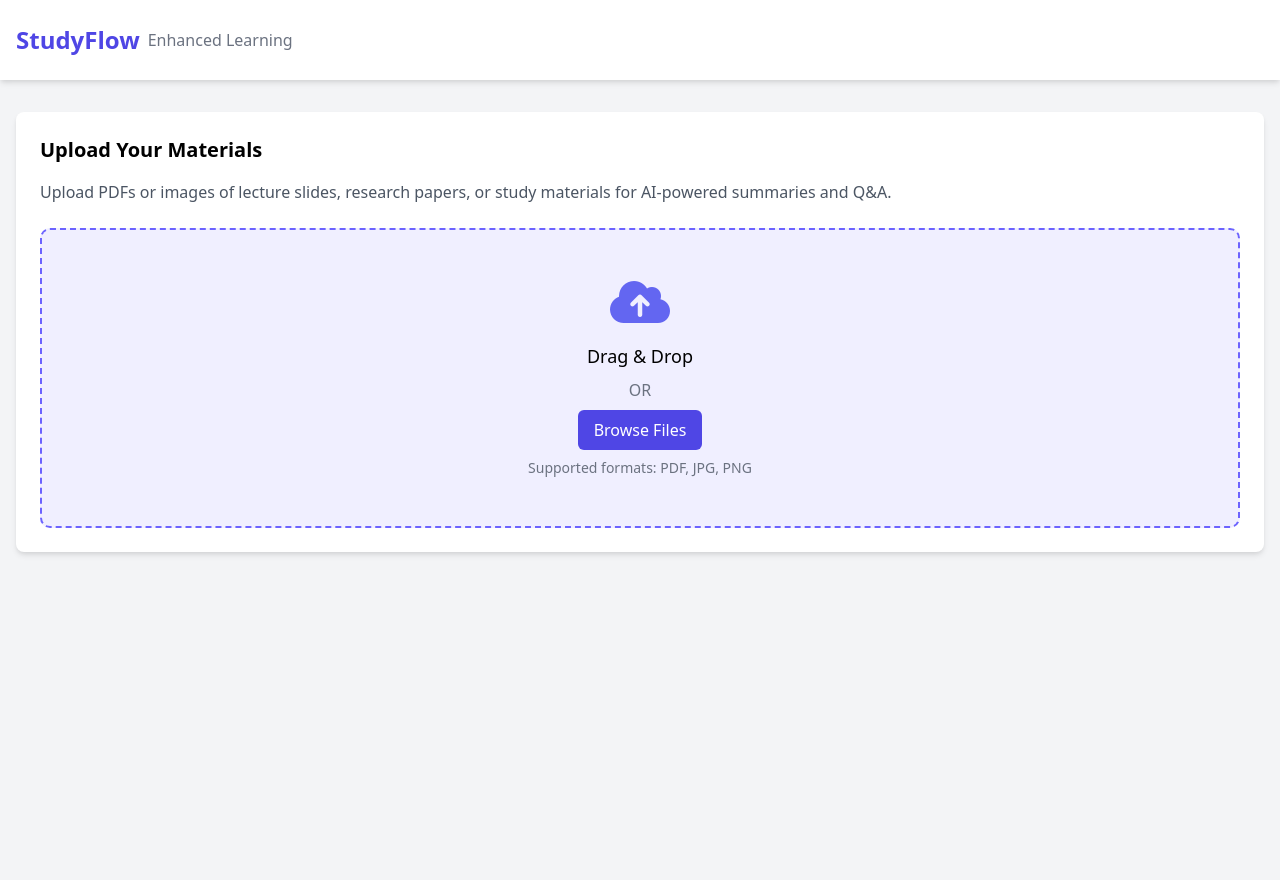
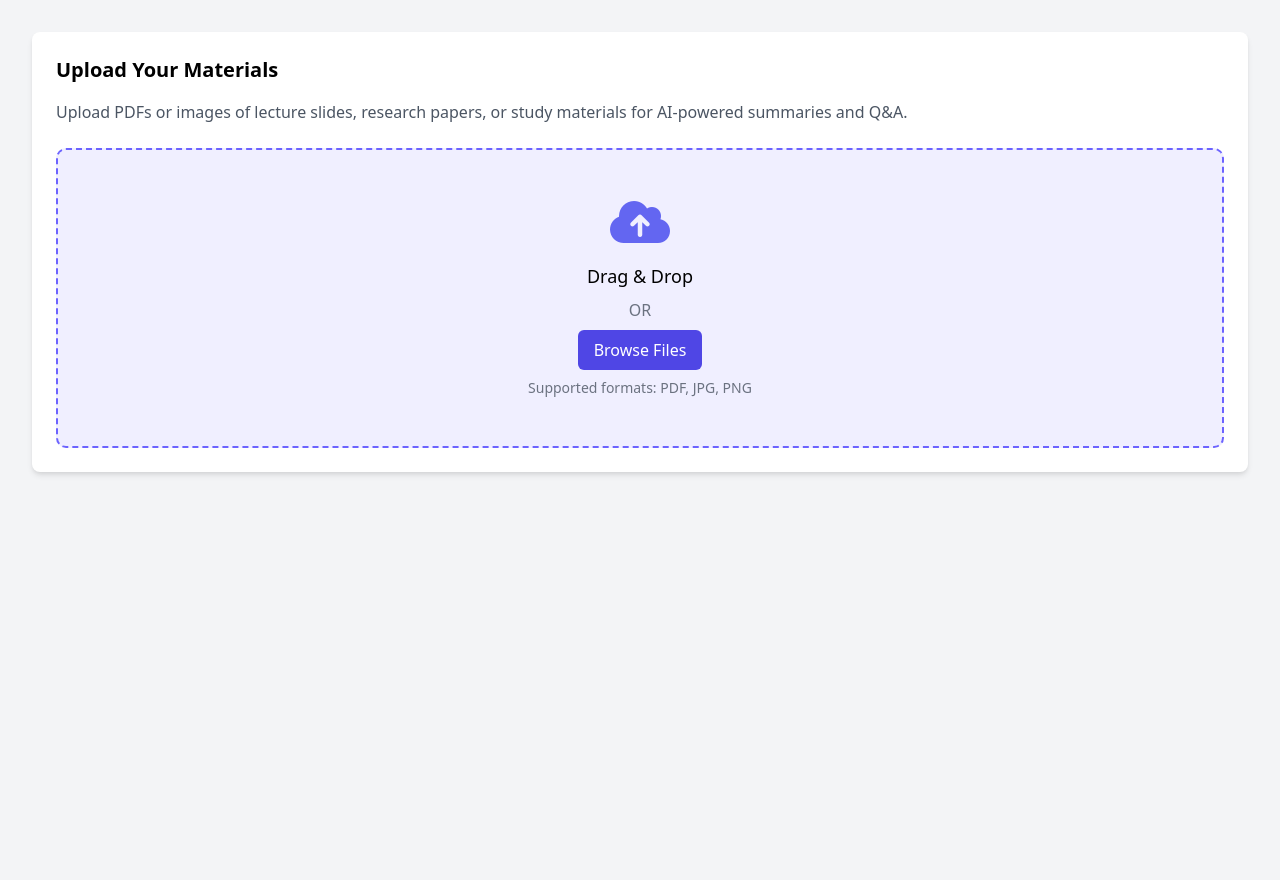
Before and after one commit to Dawae111/StudyFlow, a Flask app: page / in a window 1280 px wide. After the commit the page ends 475 px from the top, so only its background shows below. Run offline with Flask 3, Linux system fonts and the light colour scheme; some libraries are stand-ins or nearby versions.

Commit message:
new more spacious beaturiful layout

```diff
--- a/app/templates/index.html
+++ b/app/templates/index.html
@@ -28,18 +28,18 @@
 
 <body class="bg-gray-100 h-screen">
     <!-- Header -->
-    <header class="bg-white shadow-md">
+    <!--header class="bg-white shadow-md">
         <div class="container mx-auto px-4 py-6 flex justify-between items-center">
             <div class="flex items-center">
                 <h1 class="text-2xl font-bold text-indigo-600">StudyFlow</h1>
                 <span class="ml-2 text-gray-500">Enhanced Learning</span>
             </div>
         </div>
-    </header>
+    </header-->
 
     <!-- Main Content -->
-    <main class="container mx-auto my-auto px-4 py-8 h-screen">
-        <div id="upload-section" class="mb-8">
+    <main class="w-full my-auto px-0 py-0 h-screen">
+        <div id="upload-section" class="mb-8 px-8 py-8">
             <div class="bg-white p-6 rounded-lg shadow-md">
                 <h2 class="text-xl font-semibold mb-4">Upload Your Materials</h2>
                 <p class="text-gray-600 mb-6">Upload PDFs or images of lecture slides, research papers, or study
@@ -57,9 +57,10 @@
             </div>
         </div>
 
-        <div id="document-viewer" class="hidden grid grid-cols-1 md:grid-cols-12 gap-6 h-screen">
+        <div id="document-viewer" class="hidden grid grid-cols-1 md:grid-cols-12 h-screen">
             <!-- Left Column: Document Pages (smaller) -->
-            <div class="md:col-span-2 bg-white p-2 rounded-lg shadow-md h-full">
+            <div class="md:col-span-2 bg-white p-2 shadow-md h-full">
+                <h1 class="text-lg font-bold text-indigo-600 mb-2 border-b">StudyFlow</h1>
                 <h3 class="font-semibold text-xs mb-1 pb-1 border-b">Pages</h3>
                 <div id="page-thumbnails" class="space-y-1 overflow-y-auto max-h-[calc(100vh)]">
                     <!-- Page thumbnails will be dynamically added here -->
@@ -67,7 +68,7 @@
             </div>
 
             <!-- Middle Column: Current Page (larger) -->
-            <div class="md:col-span-6 bg-white p-2 rounded-lg shadow-md h-full">
+            <div class="md:col-span-6 bg-white p-2 shadow-md h-full">
                 <h3 class="font-semibold text-lg mb-1 pb-1 border-b">Document</h3>
                 <div id="current-page-content" class="overflow-y-auto h-screen">
                     <!-- Current page content will be displayed here -->
@@ -75,7 +76,7 @@
             </div>
 
             <!-- Right Column: Summary, Notes, Q&A -->
-            <div class="md:col-span-4 bg-white p-3 rounded-lg shadow-md h-full">
+            <div class="md:col-span-4 bg-white p-3 shadow-md h-full">
                 <div class="flex justify-between items-center mb-1 pb-1 border-b">
                     <h3 class="font-semibold text-xs">Study Tools</h3>
                     <div class="space-x-1">
```
